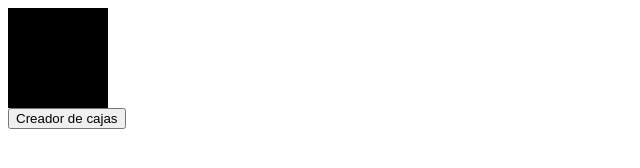
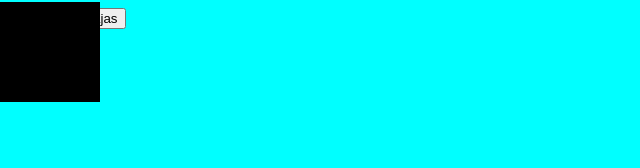
Before and after one commit to 4GeeksAcademy/moving-boxes-Guille, a plain HTML site: page index.html in a window 1280 px wide. Both pictures are taken after a click on the element 58 px from the left and 58 px from the top of the page. Shown: the top 168 px of the page, without its empty margins (0-640 px from the left). Drawn offline with Linux system fonts and the light colour scheme.

Commit message:
arreglamos posicion de las cajas y damos formato al fondo

```diff
--- a/index.html
+++ b/index.html
@@ -7,6 +7,7 @@
     <link rel="stylesheet" href="style.css" />
   </head>
   <body onauxclick="stopMovingBox()">
+    <div id="base">
     <div
       id="boxTest"
       onclick="moveBox(event)"
@@ -16,6 +17,7 @@
     <button type="button" onclick="createBox()" id="boxCreator">
       Creador de cajas
     </button>
+  </div>
 
     <script src="index.js"></script>
   </body>
--- a/index.js
+++ b/index.js
@@ -15,6 +15,8 @@ let isMoving = false;
 
 const moveBox = (event) => {
   const box = document.getElementById(event.target.id);
+  box.style.position = 'absolute';
+
   isMoving = true;
   onmousemove = (e) => {
     if (!isMoving) return;
--- a/style.css
+++ b/style.css
@@ -1,7 +1,14 @@
-.box{
-    background-color: black;
-    width: 100px;
-    height: 100px;
-    position: relative;
-    margin-top: 2px;
-};
+.box {
+  background-color: black;
+  width: 100px;
+  height: 100px;
+  position: relative;
+  margin-top: 2px;
+  color: white;
+}
+
+body {
+  width: max-content;
+  height: 2000px;
+  background-color: aqua;
+}
```
